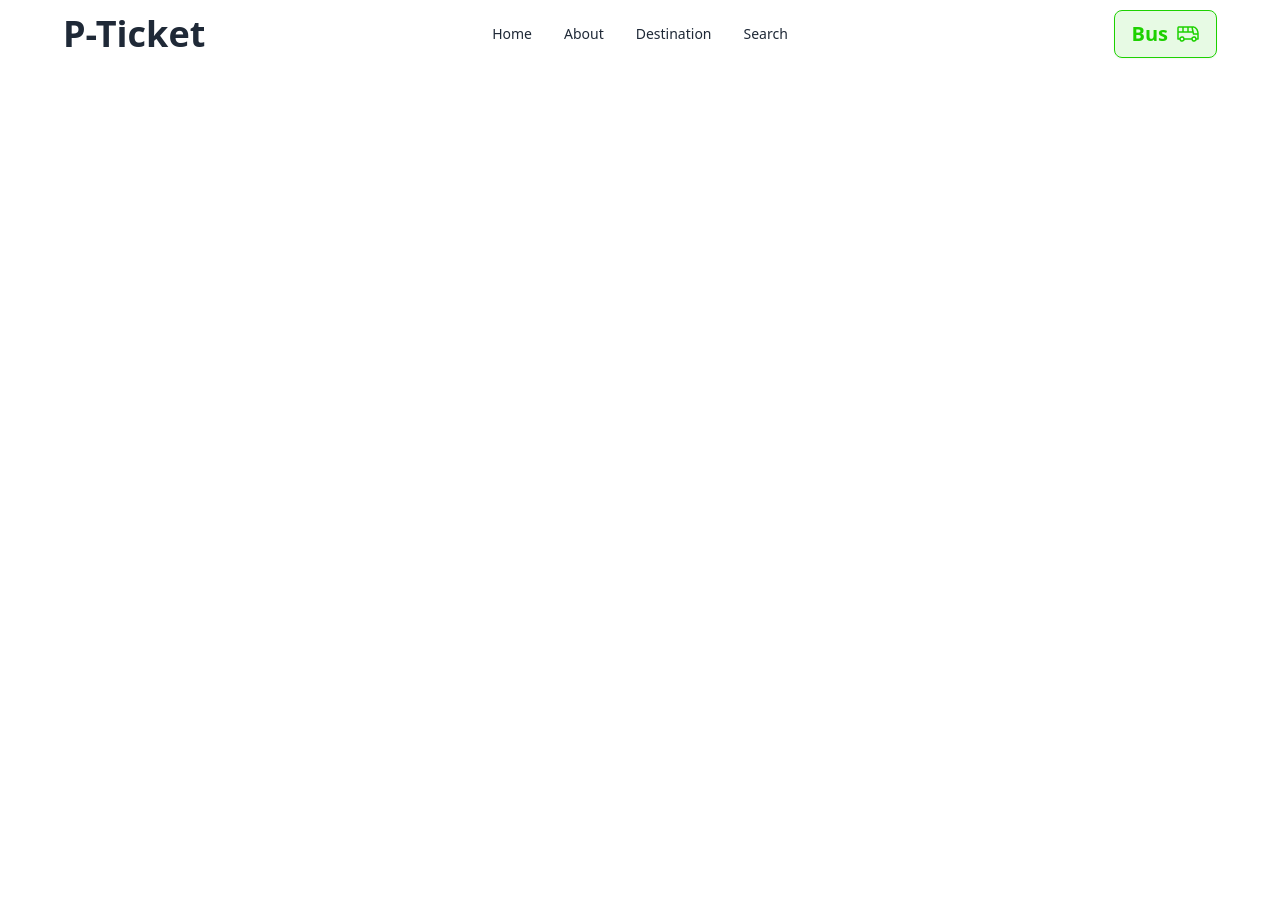
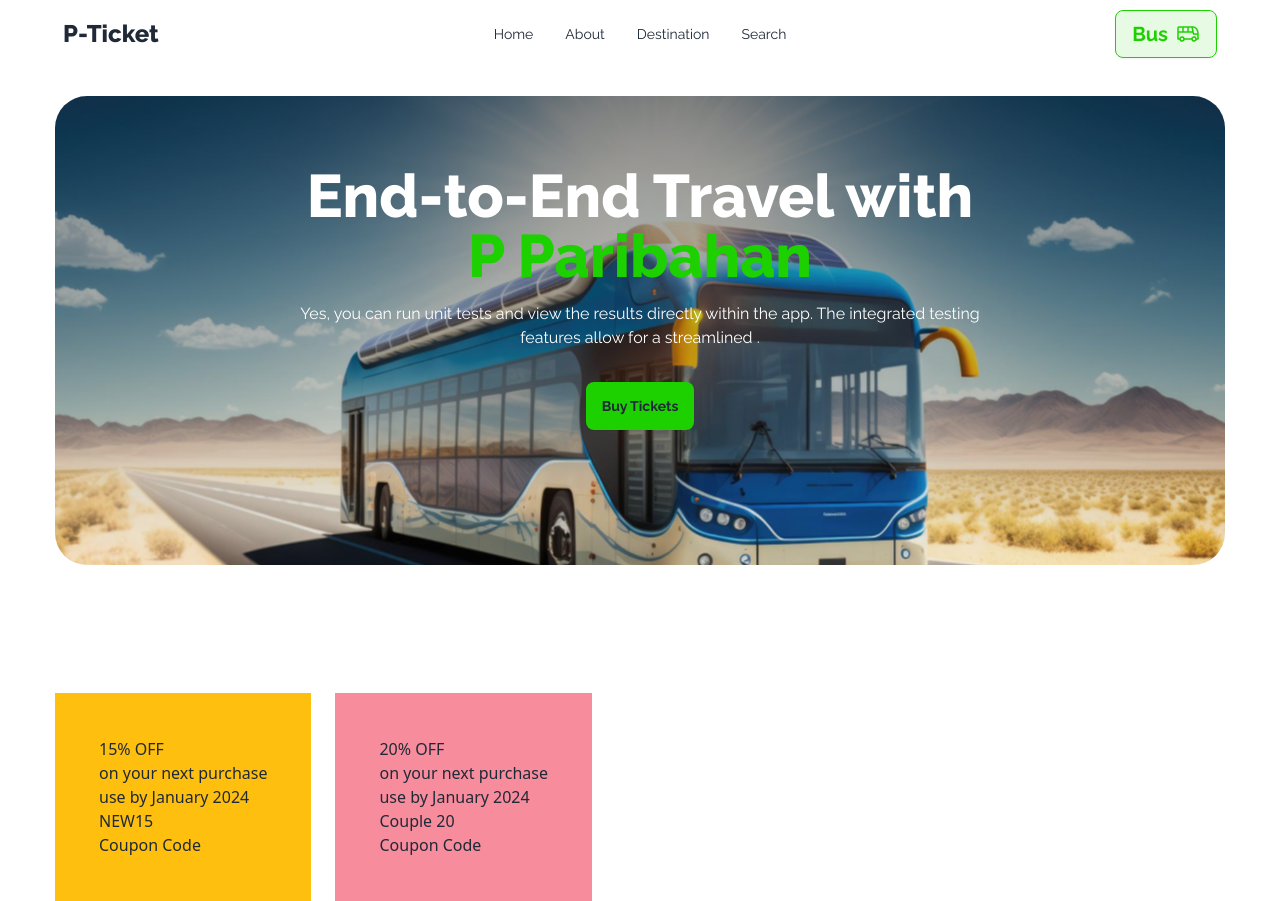
Before and after one commit to Siam-al-islam/smart-ticketing, a plain HTML site: page index.html in a window 1280 px wide. Before the commit the page ends 800 px from the top, so only its background shows below. Drawn offline with nearby package versions, Linux system fonts and the light colour scheme.

Commit message:
banner and coupon added

```diff
--- a/index.html
+++ b/index.html
@@ -5,6 +5,7 @@
     <meta charset="UTF-8">
     <meta name="viewport" content="width=device-width, initial-scale=1.0">
     <title>Document</title>
+    <link rel="stylesheet" href="style/style.css">
     <!-- daisy -->
     <link href="https://cdn.jsdelivr.net/npm/daisyui@4.10.1/dist/full.min.css" rel="stylesheet" type="text/css" />
     <script src="https://cdn.tailwindcss.com"></script>
@@ -21,8 +22,8 @@
         rel="stylesheet">
 </head>
 
-<body class="max-w-[1170px] mx-auto">
-    <header>
+<body class="px-3">
+    <header class="max-w-[1170px] mx-auto font-raleway">
         <!-- navbar  -->
         <nav>
             <div class="navbar bg-base-100">
@@ -43,7 +44,7 @@
                             <li><a>Search</a></li>
                         </ul>
                     </div>
-                    <a class="text-4xl font-extrabold cursor-pointer">P-Ticket</a>
+                    <a class="text-2xl lgtext-4xl font-extrabold cursor-pointer">P-Ticket</a>
                 </div>
                 <div class="navbar-center hidden lg:flex">
                     <ul class="menu menu-horizontal px-1">
@@ -54,12 +55,65 @@
                     </ul>
                 </div>
                 <div class="navbar-end">
-                    <a class="btn bg-[#1cd1001b] border border-[#1DD100] text-xl text-[#1DD100] font-bold">Bus
+                    <a class="btn bg-[#1cd1001b] border border-[#1DD100] lg:text-xl text-[#1DD100] font-bold">Bus
                         <img src="images/bus-icon.png" alt=""></a>
                 </div>
             </div>
         </nav>
+        <!-- banner -->
+        <section class="bg-[url(images/banner.png)] bg-center rounded-[32px] mt-7">
+            <div class="pt-[70px] pb-[135px] text-center max-w-[742px] mx-auto">
+                <div class="mb-8 space-y-4 text-white">
+                    <h1 class="text-6xl font-extrabold">
+                        End-to-End Travel with <br> <span class="text-[#1DD100]">P Paribahan</span>
+                    </h1>
+                    <p>Yes, you can run unit tests and view the results directly within the app. The integrated testing
+                        features
+                        allow for a streamlined .
+                    </p>
+                </div>
+                <button class="btn bg-[#1DD100] border-0 font-bold">Buy Tickets</button>
+            </div>
+        </section>
     </header>
+    <main class="mt-32">
+        <section class="flex max-w-[1170px] mx-auto gap-6">
+            <div class="bg-[#FFBF0F] p-11">
+                <div>
+                    <h2>
+                        15% OFF
+                    </h2>
+                    <p>on your next purchase</p>
+                    <span>use by January 2024</span>
+                </div>
+                <div>
+                    <h2>
+                        NEW15
+                    </h2>
+                    <span>
+                        Coupon Code
+                    </span>
+                </div>
+            </div>
+            <div class="bg-[#F78C9C] p-11">
+                <div>
+                    <h2>
+                        20% OFF
+                    </h2>
+                    <p>on your next purchase</p>
+                    <span>use by January 2024</span>
+                </div>
+                <div>
+                    <h2>
+                        Couple 20
+                    </h2>
+                    <span>
+                        Coupon Code
+                    </span>
+                </div>
+            </div>
+        </section>
+    </main>
 </body>
 
 </html>
```
